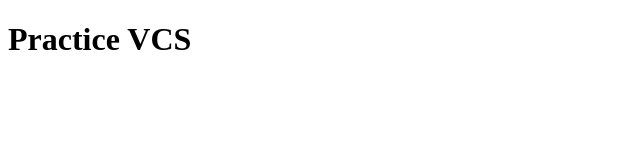
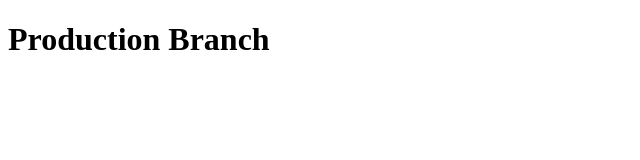
Before and after one commit to Prerna9279/practicevcs, a plain HTML site: page index.html in a window 1280 px wide. Shown: the whole page, without its empty margins (0-640 px from the left). Drawn offline with Linux system fonts and the light colour scheme.

Commit message:
first commit in prerna01

```diff
--- a/index.html
+++ b/index.html
@@ -6,6 +6,6 @@
     <title>Document</title>
 </head>
 <body>
-    <h1>Practice VCS</h1>
+    <h1>Production Branch</h1>
 </body>
 </html>
```
